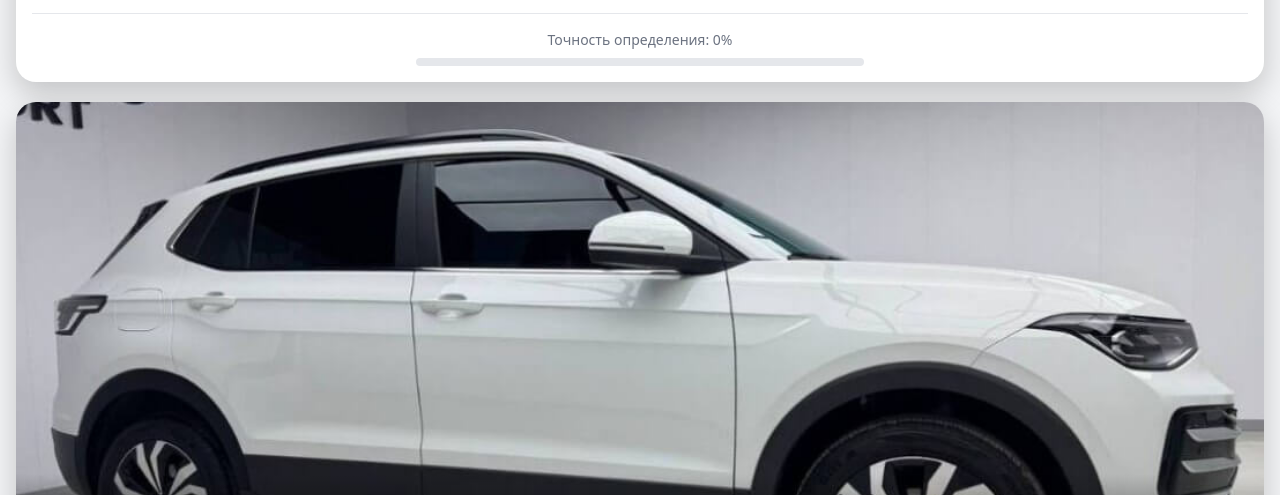
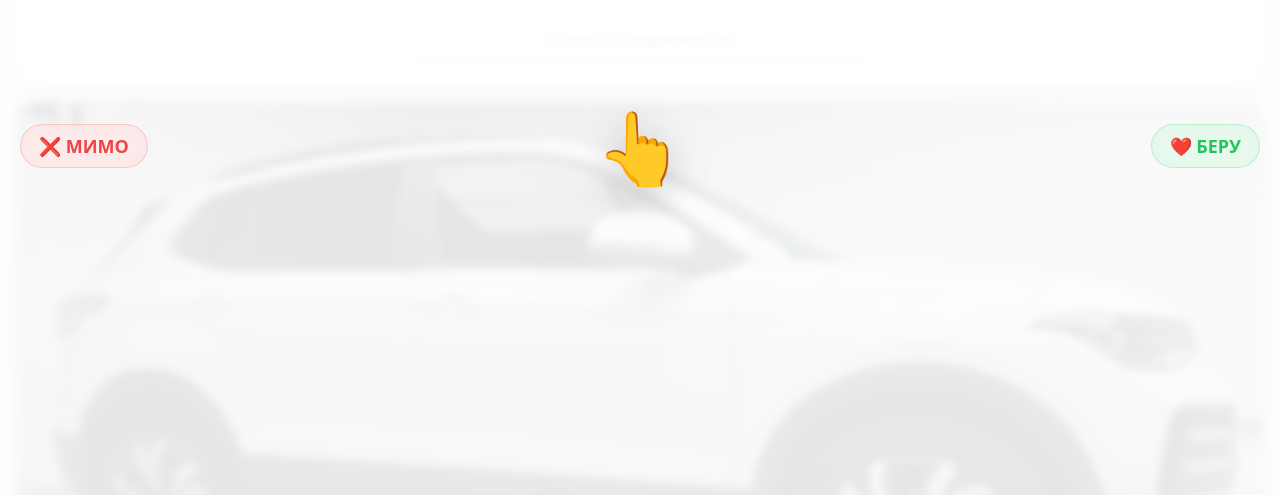
Before and after one commit to Valerij2000/autotinder, a website built with Vite: page index.html in a window 1280 px wide. Shown: the part 254-749 px from the top of the page. Built offline with nearby package versions, Linux system fonts and the light colour scheme.

Commit message:
onboarding

```diff
--- a/index.html
+++ b/index.html
@@ -38,6 +38,28 @@
 							</div>
 						</div>
 					</div>
+				</div>
+
+				<!-- ONBOARDING -->
+
+				<div id="onboarding" class="onboarding hidden">
+
+					<div class="onboarding-content">
+
+						<div class="swipe-hint left">
+							❌ МИМО
+						</div>
+
+						<div class="hand">
+							👆
+						</div>
+
+						<div class="swipe-hint right">
+							❤️ БЕРУ
+						</div>
+
+					</div>
+
 				</div>
 
 				<div class="counter text-center mb-5 hidden">
--- a/src/js/main.js
+++ b/src/js/main.js
@@ -37,6 +37,60 @@ window.addEventListener('DOMContentLoaded', () => {
 	const likeBtn = document.getElementById('like-btn');
 	const dislikeBtn = document.getElementById('dislike-btn');
 	const undoBtn = document.getElementById('undo-btn');
+	const onboarding = document.getElementById('onboarding');
+
+	// ---------------- ONBOARDING ----------------
+
+	function initOnboarding() {
+
+		if (localStorage.getItem('autotinder_onboarding')) {
+			return;
+		}
+
+		const onboarding = document.getElementById('onboarding');
+
+		if (!onboarding) return;
+
+		onboarding.classList.remove('hidden');
+
+		document.addEventListener('pointerdown', hideOnboarding);
+		document.addEventListener('touchstart', hideOnboarding);
+		document.addEventListener('click', hideOnboarding);
+	}
+
+	function completeOnboarding() {
+
+		localStorage.setItem(
+			'autotinder_onboarding',
+			'true'
+		);
+
+		onboarding?.classList.add('hidden');
+	}
+
+	function hideOnboarding() {
+
+		localStorage.setItem(
+			'autotinder_onboarding',
+			'true'
+		);
+
+		const onboarding = document.getElementById('onboarding');
+
+		if (!onboarding) return;
+
+		onboarding.classList.add('hidden');
+
+		document.removeEventListener('pointerdown', hideOnboarding);
+		document.removeEventListener('touchstart', hideOnboarding);
+		document.removeEventListener('click', hideOnboarding);
+	}
+
+	if (!localStorage.getItem('autotinder_onboarding')) {
+		setTimeout(() => {
+			initOnboarding();
+		}, 3000);
+	}
 
 	// ---------------- UI ----------------
 
@@ -173,6 +227,15 @@ window.addEventListener('DOMContentLoaded', () => {
 	// ---------------- SWIPE ----------------
 
 	function swipe(dir, car) {
+		if (
+			!localStorage.getItem(
+				'autotinder_onboarding'
+			)
+		) {
+			completeOnboarding();
+		}
+
+
 		if (state.isAnimating) return;
 
 		state.isAnimating = true;
@@ -201,7 +264,6 @@ window.addEventListener('DOMContentLoaded', () => {
       setButtonsDisabled(false);
 			clearTint();
 			renderCards();
-
 		}, 250);
 	}
 
--- /dev/null
+++ b/src/scss/layout/onboarding.scss
@@ -0,0 +1,83 @@
+/* ==========================
+   ONBOARDING
+========================== */
+
+.onboarding {
+  position: absolute;
+  inset: 0;
+  z-index: 999;
+  display: flex;
+  align-items: center;
+  justify-content: center;
+  background: rgba(255, 255, 255, .9);
+  backdrop-filter: blur(4px);
+
+  opacity: 1;
+  transition: opacity .3s ease;
+}
+
+.onboarding.hidden {
+  opacity: 0;
+  pointer-events: none;
+}
+
+.onboarding-content {
+  position: relative;
+  width: 100%;
+  height: 100%;
+  display: flex;
+  align-items: center;
+  justify-content: center;
+}
+
+.hand {
+  font-size: 72px;
+  animation: swipe-demo 2.5s infinite ease-in-out;
+  filter: drop-shadow(0 10px 20px rgba(0, 0, 0, .2));
+}
+
+.swipe-hint {
+  position: absolute;
+  font-size: 18px;
+  font-weight: 700;
+  padding: 12px 18px;
+  border-radius: 999px;
+  backdrop-filter: blur(10px);
+}
+
+.swipe-hint.left {
+  left: 20px;
+  color: #ef4444;
+  background: rgba(239, 68, 68, .1);
+  border: 1px solid rgba(239, 68, 68, .2);
+}
+
+.swipe-hint.right {
+  right: 20px;
+  color: #22c55e;
+  background: rgba(34, 197, 94, .1);
+  border: 1px solid rgba(34, 197, 94, .2);
+}
+
+@keyframes swipe-demo {
+
+  0% {
+    transform: translateX(0) rotate(0);
+  }
+
+  25% {
+    transform: translateX(-80px) rotate(-18deg);
+  }
+
+  50% {
+    transform: translateX(0) rotate(0);
+  }
+
+  75% {
+    transform: translateX(80px) rotate(18deg);
+  }
+
+  100% {
+    transform: translateX(0) rotate(0);
+  }
+}
--- a/src/scss/style.scss
+++ b/src/scss/style.scss
@@ -8,3 +8,4 @@
 
 // layout
 @import "./layout/main";
+@import "./layout/onboarding";
```
Also changed, not shown: dist/index.html, 4 other files.
